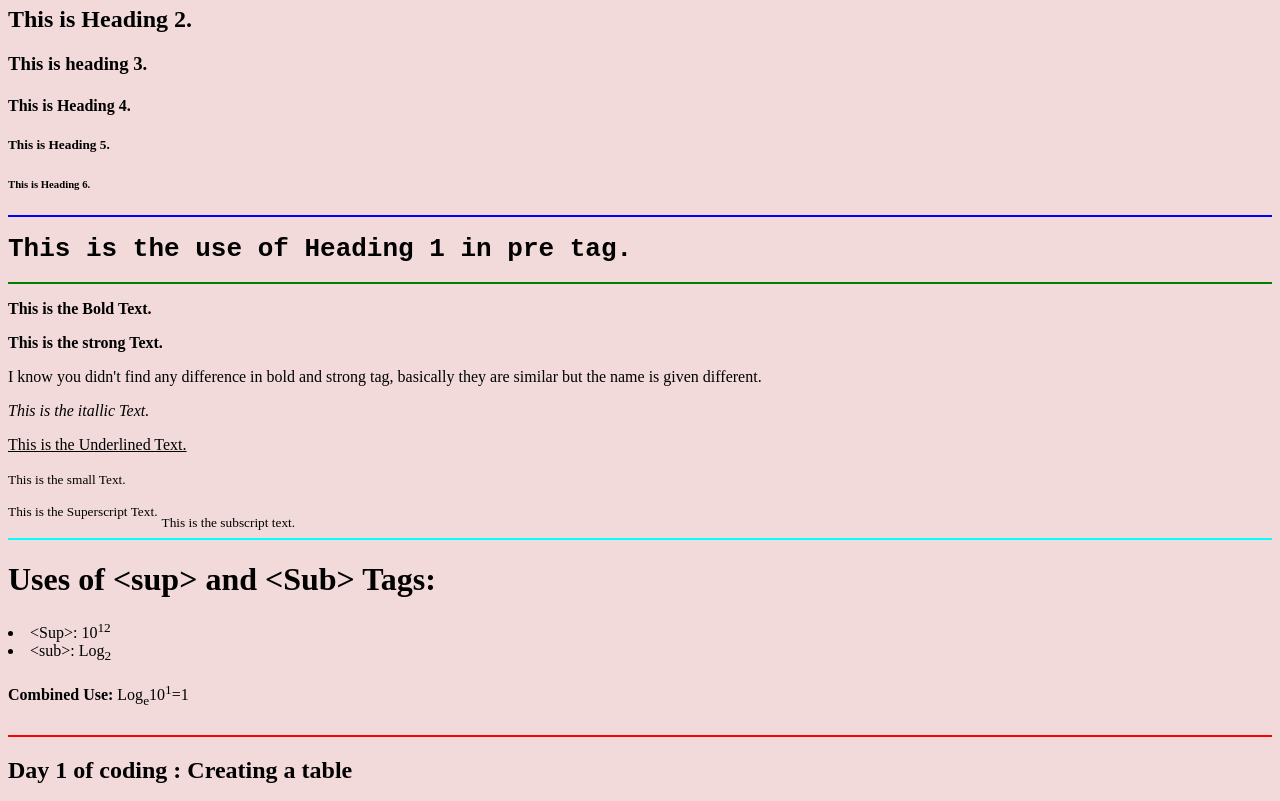
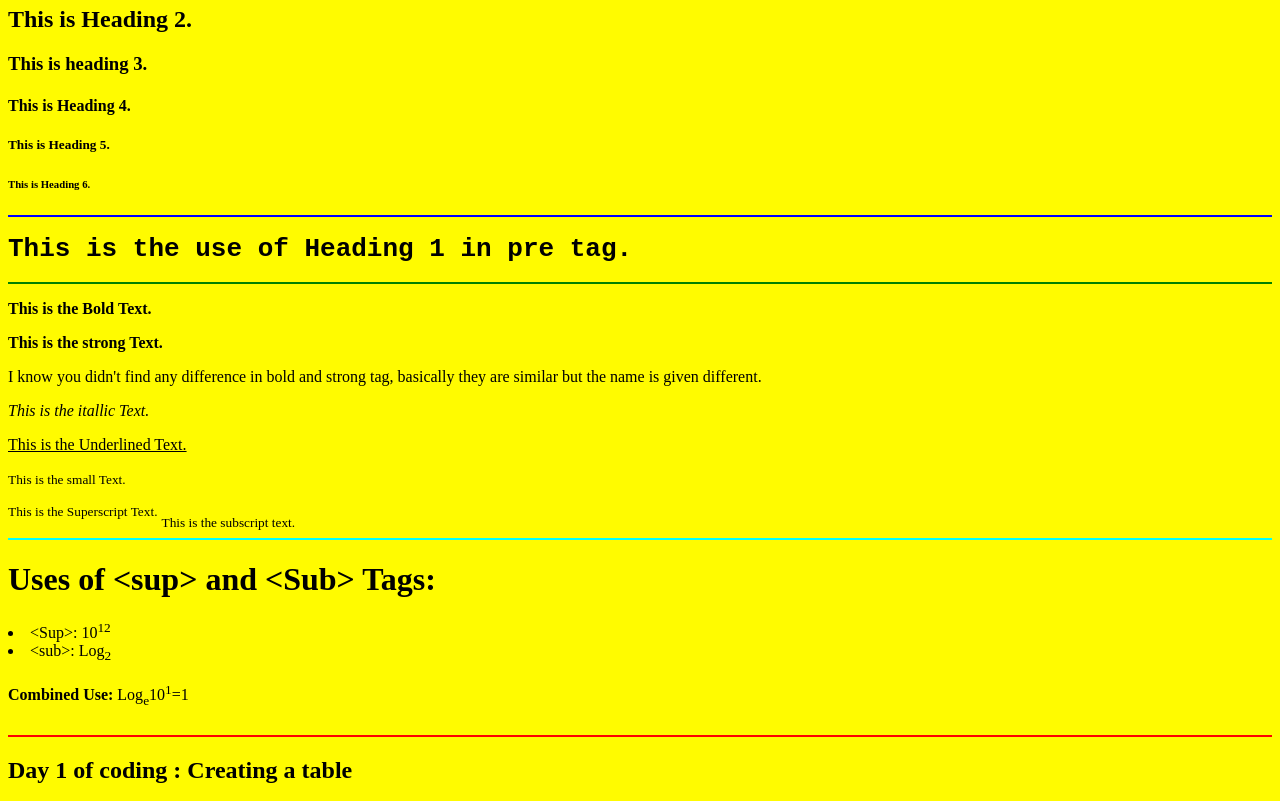
Before and after one commit to Nabin-Khair/Web-Dev-Course, a plain HTML site: page index.html in a window 1280 px wide. Shown: the part 153-954 px from the top of the page. Drawn offline with Linux system fonts and the light colour scheme.

Commit message:
Update index.html

```diff
--- a/index.html
+++ b/index.html
@@ -3,7 +3,7 @@
     <head>
         <title>Web Develop Course</title>
         <style>
-            body{background-color: rgba(233, 193, 193, 0.589)};
+            body{background-color: rgb(255, 251, 0)};
         </style>
     </head>
     <body>
```
